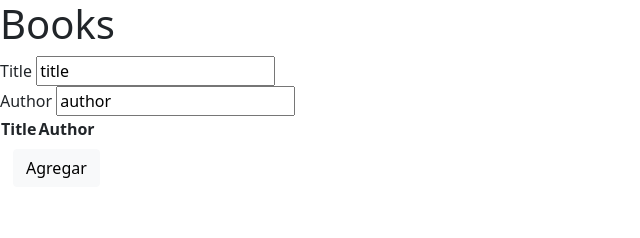
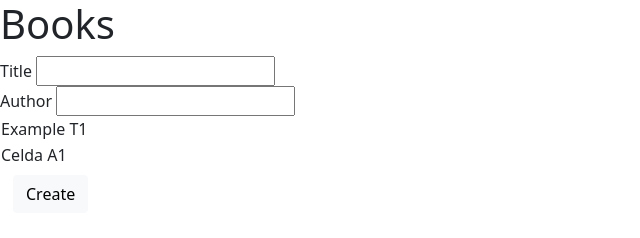
Before and after one commit to vicmaburrito/Awesome_Books, a plain HTML site: page index.html in a window 1280 px wide. Shown: the whole page, without its empty margins (0-640 px from the left). Drawn offline with nearby package versions, Linux system fonts and the light colour scheme.

Commit message:
Change name class in index.html & fix table

```diff
--- a/app.js
+++ b/app.js
@@ -19,7 +19,7 @@ function addBook(newBook) {
 
 function deleteBook(title, author) {
   const getAllBooks = allBooks();
-  getAllBooks.forEach((book index) => {
+  getAllBooks.forEach((book, index) => {
     if (book.title === title && book.author === author) {
       books.splice(index, 1);
     }
@@ -29,13 +29,9 @@ function deleteBook(title, author) {
 
 // User Interface
 
-function addBook(newBook) {
-  const getAllBooks = allBooks();
-  getAllBooks.push(newBook);
-  localStorage.setItem('books', JSON.stringify(getAllBooks));
-};
+function displayBooks(book) {
+    const list = document.querySelector('#basic-table');
 
-function displayBooks() {
   // Show all books in table
 }
 
--- a/index.html
+++ b/index.html
@@ -8,29 +8,25 @@
   </head>
   <body>
     <h1>Books</h1>
-    <div class="input">
+    <form action="submit" class="basic-form">
         <label>Title</label>
-        <input type="text" value="title" id="title" maxlength="25">
-    </div>
-    <div class="input" id="authorInput">
+        <input type="text" name="Title" id="title" >
+    <br>
         <label>Author</label>
-        <input type="text" value="author" id="author" maxlength="10">
-    </div>
+        <input type="text" name="Author" id="author" >
+    </form>
     <div>
-        <table class="default">
-          <thead class="table-header">
+        <table class="basic-table">
             <tr>
-              <th>Title</th>
-              <th>Author</th>
+              <td>Example T1</td>
             </tr>
-          </thead>
-          <tbody class="table-body">
-          </tbody>
+            <tr>
+              <td>Celda A1</td>
+            </tr>
         </table>
     </div>
-
     <div class="btn">
-        <button type="button" onclick="addBook('#title', '#author')" class="btn btn-light">Agregar</button>
+        <button type="submit" value="submit" class="btn btn-light">Create</button>
     </div>
     <script src="app.js"></script>
   </body>
```
